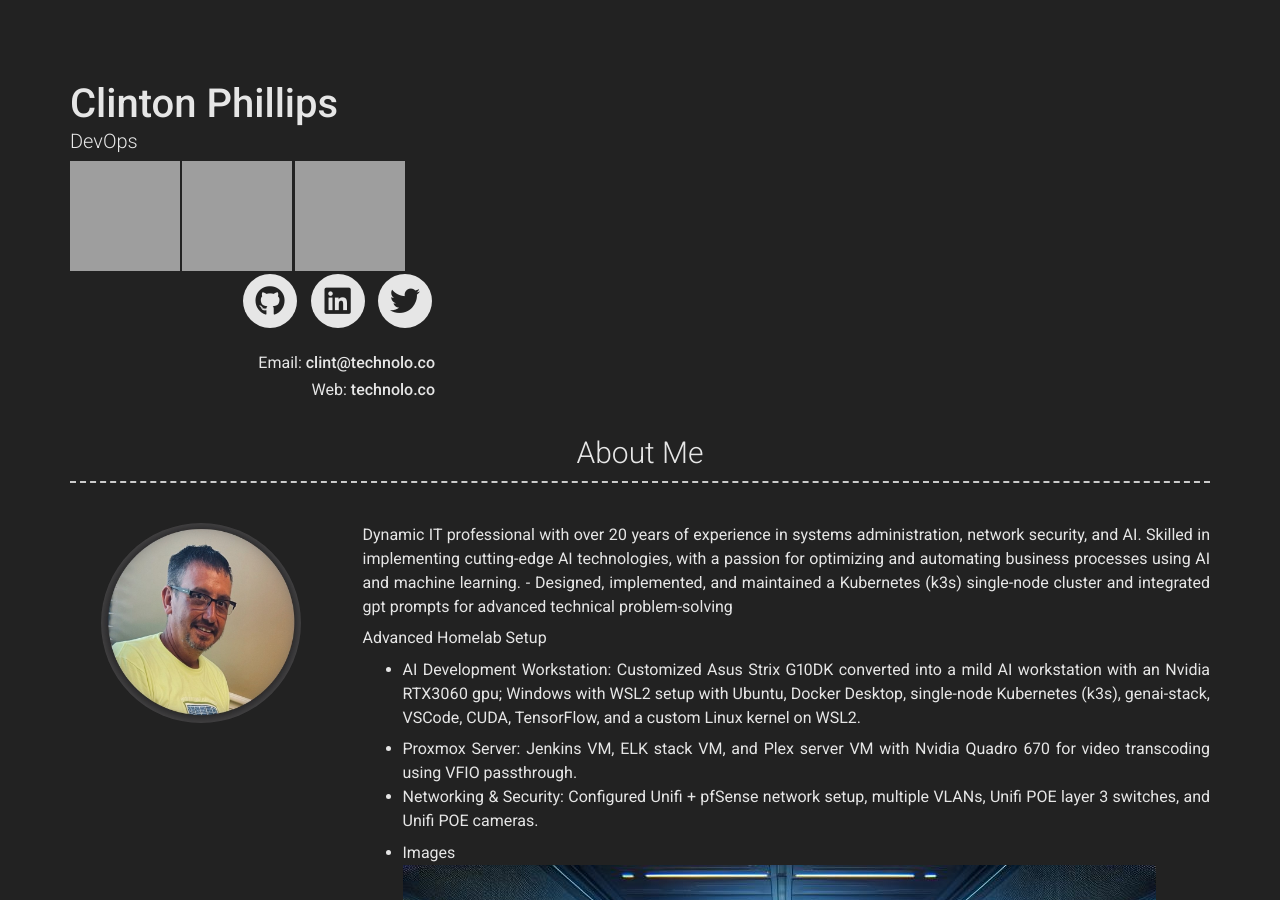
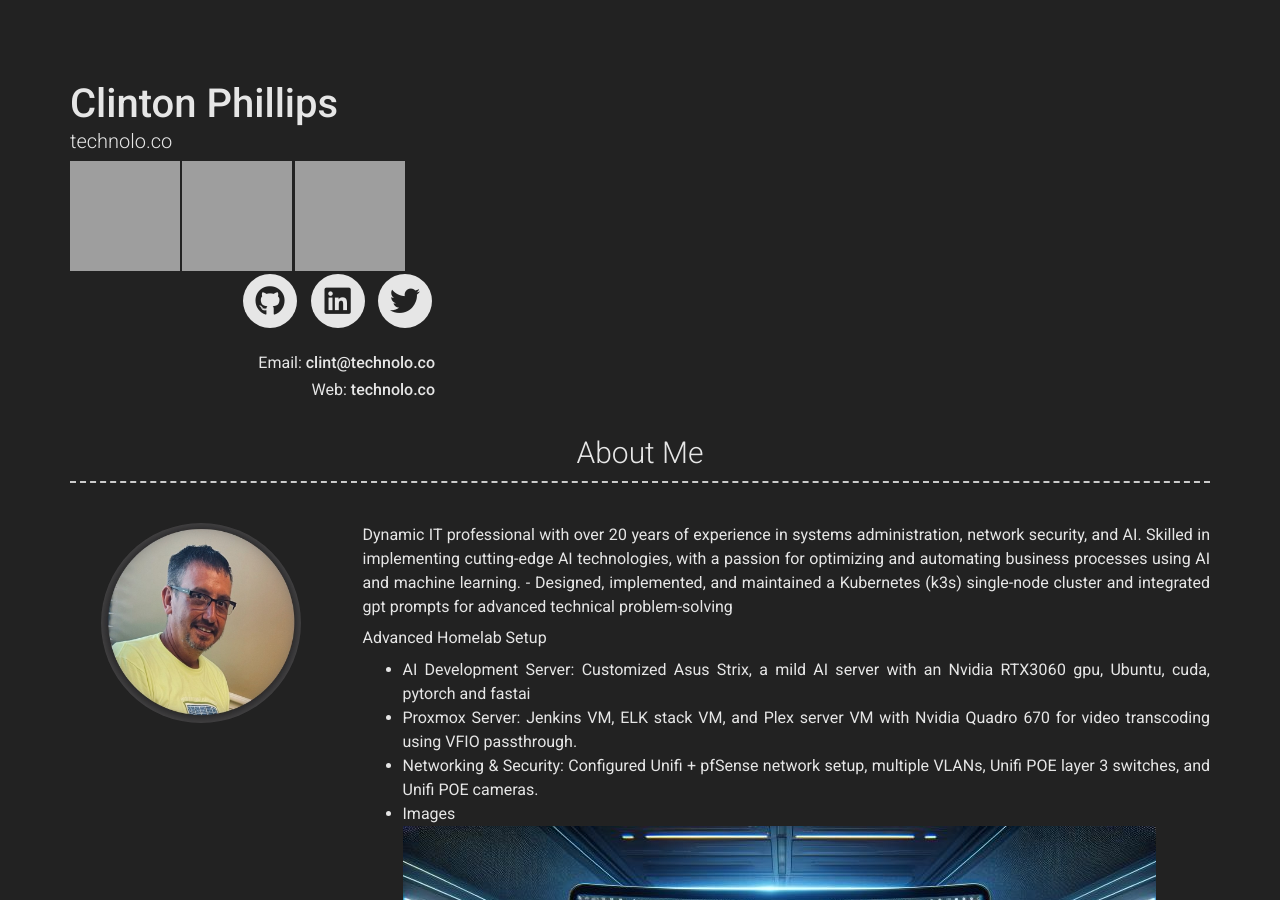
Before and after one commit to 0xdeadd/0xdeadd.github.io, a Jekyll site: the page built from index.md, in a window 1280 px wide and 900 px high. Built offline with Jekyll 4.4.1, drawn with Linux system fonts in a browser that asks for light colours; nearby versions of some CDN libraries; a script that is not in the unit is left out; grey boxes are pictures that could not be loaded.

Commit message:
fix website

```diff
--- a/_config.yml
+++ b/_config.yml
@@ -7,7 +7,7 @@ version: 2
 
 # Personal info
 name: Clinton Phillips
-title: DevOps
+title: technolo.co
 email: clint@technolo.co
 # email_title: Email (Email title override)
 # phone:
@@ -60,16 +60,12 @@ about_content: | # this will include new lines to allow paragraphs
  technical problem-solving
 
   Advanced Homelab Setup
-    - AI Development Workstation: Customized Asus Strix G10DK converted into a mild AI
-        workstation with an Nvidia RTX3060 gpu; Windows with WSL2 setup with Ubuntu,
-        Docker Desktop, single-node Kubernetes (k3s), genai-stack, VSCode, CUDA,
-        TensorFlow, and a custom Linux kernel on WSL2.
-
+    - AI Development Server: Customized Asus Strix, a mild AI
+        server with an Nvidia RTX3060 gpu, Ubuntu, cuda, pytorch and fastai
     - Proxmox Server: Jenkins VM, ELK stack VM, and Plex server VM with Nvidia Quadro
         670 for video transcoding using VFIO passthrough.
     - Networking & Security: Configured Unifi + pfSense network setup, multiple VLANs,
         Unifi POE layer 3 switches, and Unifi POE cameras.
-
     - Images ![alt text](/images/landscape-trees.jpg "Trees")
 
 content:
```
Also changed, not shown: 3 other files.
